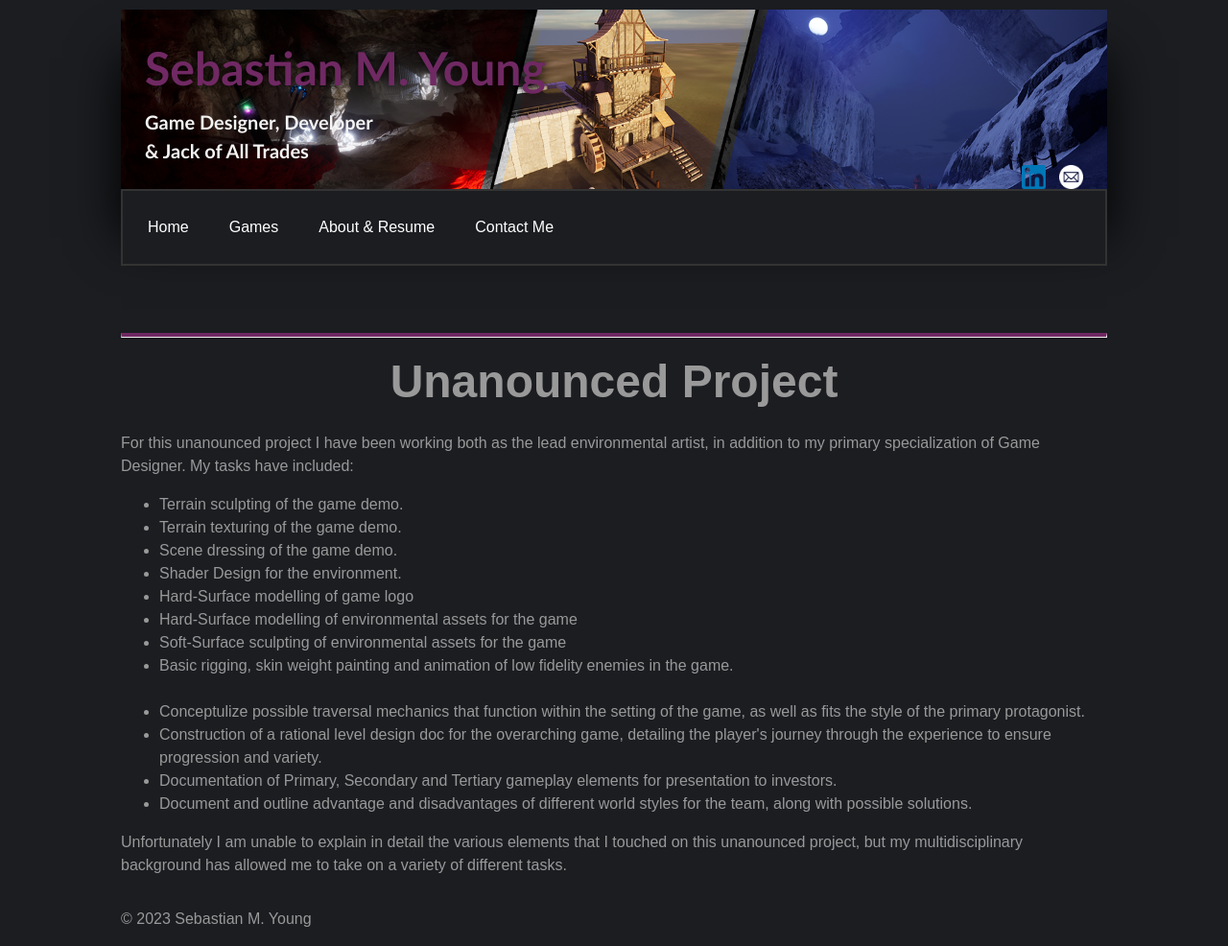
After one commit to SMYoung95/SMYoung95.github.io, a PHP site: page /unanouncedrpg.html in a window 1280 px wide. The commit adds this page. Shown: the whole page at 96% size. Run offline with PHP 8.4, Linux system fonts and the light colour scheme.

Commit message:
Another Update

```diff
--- a/requiem.html
+++ b/requiem.html
@@ -25,6 +25,7 @@
                 <li><a href="#">Games</a>
                     <ul>
                         <li><a href="requiem.html">Requiem</a></li>
+                        <li><a href="unanouncedrpg.html">Unanounced RPG</a></li>
                         <li><a href="windfall.html">Windfall</a></li>
                         <li><a href="ichasemycatsometimes.html">I Chase My Cat Sometimes</a></li>
                     </ul>
--- a/resume.html
+++ b/resume.html
@@ -24,6 +24,7 @@
                 <li><a href="#">Games</a>
                     <ul>
                         <li><a href="requiem.html">Requiem</a></li>
+                        <li><a href="unanouncedrpg.html">Unanounced RPG</a></li>
                         <li><a href="windfall.html">Windfall</a></li>
                         <li><a href="ichasemycatsometimes.html">I Chase My Cat Sometimes</a></li>
                     </ul>
@@ -37,7 +38,7 @@
         <h1>Resume</h1>
         <section class="resume-summary">
   <div class="resume-summary-image">
-    <img src="path/to/your/image.jpg" alt="Your name">
+    <img src="images/youngProfileSoftSquare.png" alt="Your name">
   </div>
   <div class="resume-summary-text">
     <h2>Summary</h2>
@@ -88,6 +89,9 @@
             </article>
         </section>
     </main>
+     <footer>
+        <p>&copy; 2023 Sebastian M. Young</p>
+    </footer>
 </body>
 
 </html>
--- a/styles.css
+++ b/styles.css
@@ -42,7 +42,7 @@ header {
     background-size: cover;
     background-position: center;
     margin-bottom: 10px;
-    box-shadow: 0 50px 50px rgba(0, 0, 0, 0.3);
+    box-shadow: 0 50px 50px rgba(0, 0, 0, 1);
 }
 
 
@@ -201,7 +201,7 @@ nav ul ul {
 .container h1 {
     font-size: 36px;
     margin: 0;
-    color: #a43c3c;
+    color: #702963;
     text-shadow: 2px 2px #000;
     font-weight: bold;
 }
@@ -411,7 +411,7 @@ img {
 }
 
 .resume-summary-image img {
-  max-width: 100%;
+  max-width: 300px;
 }
 
 .resume-summary-text {
--- /dev/null
+++ b/unanouncedrpg.html
@@ -0,0 +1,96 @@
+<!DOCTYPE html>
+<html lang="en">
+
+<head>
+    <meta charset="UTF-8">
+    <meta name="viewport" content="width=device-width, initial-scale=1.0">
+    <title>Sebastian M. Young - Game Design Portfolio</title>
+    <link rel="stylesheet" href="styles.css">
+</head>
+
+<body>
+    <header id="home-header">
+        <h1>Sebastian M. Young</h1>
+        <h2>Game Designer, Developer </h2>
+        <h2>&amp; Jack of All Trades</h2>
+        <div class="social-links">
+            <a href="https://www.linkedin.com/in/sebastianmyoung/" target="_blank"><img src="images/LinkdinLogo.png" alt="Linkedin"></a>
+            <a href="mailto:seanyoungat@hotmail.com" target="_blank"><img src="images/EmailLogo.png" alt="Email"></a>
+
+        </div>
+
+        <nav>
+            <ul>
+                <li><a href="index.html">Home</a></li>
+                <li><a href="#">Games</a>
+                    <ul>
+                        <li><a href="requiem.html">Requiem</a></li>
+                        <li><a href="unanouncedrpg.html">Unanounced RPG</a></li>
+                        <li><a href="windfall.html">Windfall</a></li>
+                        <li><a href="ichasemycatsometimes.html">I Chase My Cat Sometimes</a></li>
+                    </ul>
+                </li>
+                <li><a href="resume.html">About &amp; Resume</a></li>
+                <li><a href="contactme.html">Contact Me</a></li>
+            </ul>
+        </nav>
+    </header>
+
+    <main>
+        <section id="games" style="margin-top: 150px;">
+            <div class="container">
+                <hr>
+                <h3>Unanounced Project</h3>
+                <div class="row">
+                    <div class="games-col">
+                        <div class="games-text">
+                            <p> For this unanounced project I have been working both as the lead environmental artist, in addition to my primary specialization of Game Designer. My tasks have included:<br></p>
+                            <ul>
+                                <li>Terrain sculpting of the game demo.</li>
+                                <li>Terrain texturing of the game demo.</li>
+                                <li>Scene dressing of the game demo.</li>
+                                <li>Shader Design for the environment.</li>
+                                <li>Hard-Surface modelling of game logo</li>
+                                <li>Hard-Surface modelling of environmental assets for the game</li>
+                                <li>Soft-Surface sculpting of environmental assets for the game</li>
+                                <li>Basic rigging, skin weight painting and animation of low fidelity enemies in the game.</li>
+                                <br>
+                                <li>Conceptulize possible traversal mechanics that function within the setting of the game, as well as fits the style of the primary protagonist.</li>
+                                <li>Construction of a rational level design doc for the overarching game, detailing the player's journey through the experience to ensure progression and variety.</li>
+                                <li>Documentation of Primary, Secondary and Tertiary gameplay elements for presentation to investors.</li>
+                                <li>Document and outline advantage and disadvantages of different world styles for the team, along with possible solutions.</li>
+                            </ul>
+                            <p>
+                                Unfortunately I am unable to explain in detail the various elements that I touched on this unanounced project, but my multidisciplinary background has allowed me to take on a variety of different tasks.
+
+                            </p>
+                        </div>
+                    </div>
+                    <div class="row">
+                        <div class="games-col-image">
+
+                        </div>
+                    </div>
+                </div>
+        </section>
+    </main>
+
+    <footer>
+        <p>&copy; 2023 Sebastian M. Young</p>
+    </footer>
+</body>
+
+</html>
+
+
+<script>
+    document.querySelectorAll('nav > ul > li').forEach(function(li) {
+        li.addEventListener('mouseenter', function() {
+            this.classList.add('hover');
+        });
+        li.addEventListener('mouseleave', function() {
+            this.classList.remove('hover');
+        });
+    });
+
+</script>
--- a/windfall.html
+++ b/windfall.html
@@ -25,6 +25,7 @@
                 <li><a href="#">Games</a>
                     <ul>
                         <li><a href="requiem.html">Requiem</a></li>
+                        <li><a href="unanouncedrpg.html">Unanounced RPG</a></li>
                         <li><a href="windfall.html">Windfall</a></li>
                         <li><a href="ichasemycatsometimes.html">I Chase My Cat Sometimes</a></li>
                     </ul>
```
Also changed, not shown: index.html (+13 -2 lines), images/Games/UnanouncedRPG/UnanouncedRPG0.png (added), images/youngProfileSoftSquare.png (added), images/youngProfileSquare.png (added).
